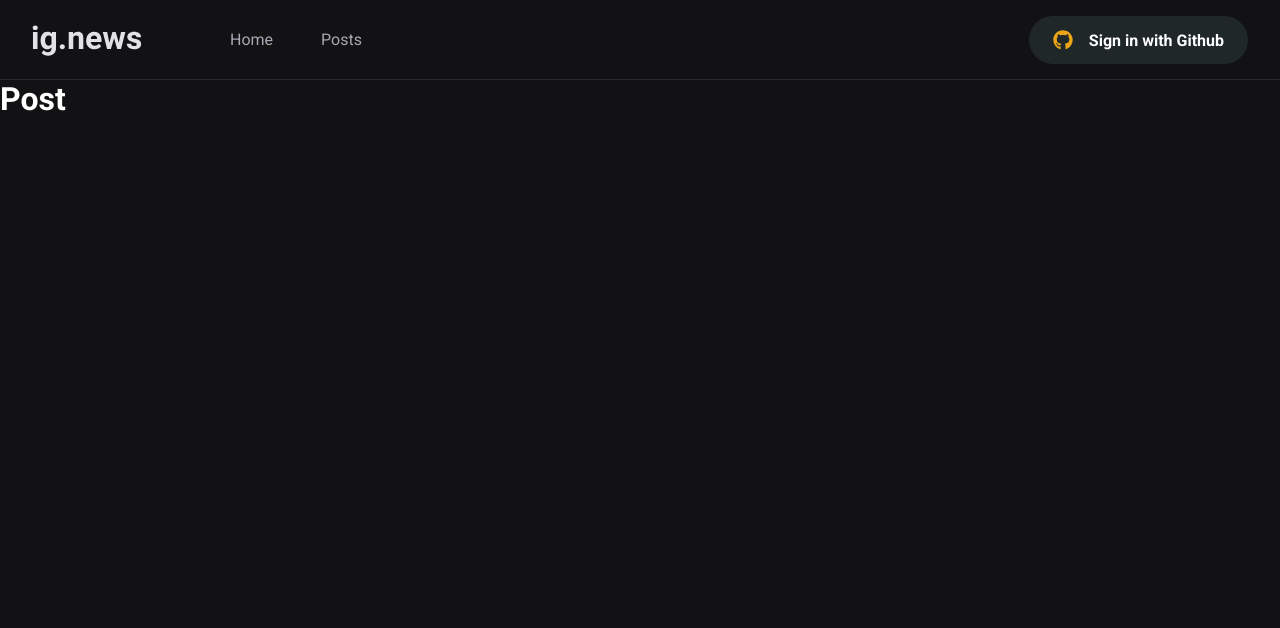
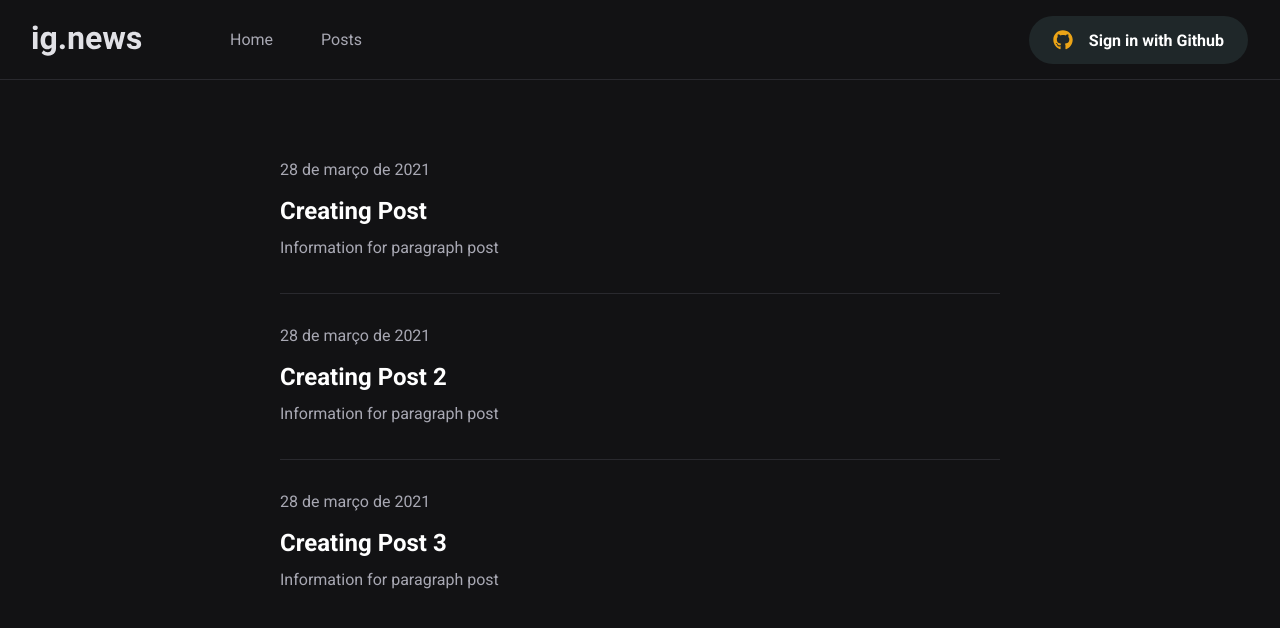
Before and after one commit to jvkass/ignews, a Next.js app: page /posts in a window 1280 px wide. Shown: the top 628 px of the page. Built offline with nearby package versions, Linux system fonts and the light colour scheme; no server answers.

Commit message:
Página Post

```diff
--- a/src/pages/posts/index.tsx
+++ b/src/pages/posts/index.tsx
@@ -1,9 +1,32 @@
-
+import Head from 'next/head';
+import styles from './styles.module.scss';
 
 export default function Posts() {
   return (
     <>
-        <h1>Post</h1>
+      <Head>
+        <title>Post | Ignews</title>
+      </Head>
+
+      <main className={styles.container}>
+        <div className={styles.posts}>
+          <a>
+            <time>28 de março de 2021</time>
+            <strong>Creating Post</strong>
+            <p>Information for paragraph post</p>
+          </a>
+          <a>
+            <time>28 de março de 2021</time>
+            <strong>Creating Post 2</strong>
+            <p>Information for paragraph post</p>
+          </a>
+          <a>
+            <time>28 de março de 2021</time>
+            <strong>Creating Post 3</strong>
+            <p>Information for paragraph post</p>
+          </a>
+        </div>
+      </main>
     </>
   );
 }
--- /dev/null
+++ b/src/pages/posts/styles.module.scss
@@ -0,0 +1,45 @@
+.container {
+    max-width: 1120px;
+    margin: 0 auto;
+    padding: 0 2rem;
+}
+
+.posts {
+    max-width: 720px;
+    margin: 5rem auto 0;
+
+    a {
+        display: block;
+
+        & + a {
+          margin-top: 2rem;
+          padding-top: 2rem;
+          border-top: 1px solid var(--gray-800);
+        }
+
+        time {
+            font-size: 1rem;
+            display: flex;
+            align-items: center;
+            color: var(--gray-300);
+        }
+
+        strong {
+            display: block;
+            font-size: 1.5rem;
+            margin-top: 1rem;
+            line-height: 2rem;
+
+            transition: color 0.2s;
+        }
+        p {
+            color: var(--gray-300);
+            margin-top: 0.5rem;
+            line-height: 1.625rem;
+        }
+
+        &:hover strong {
+            color: var(--yellow-500);
+        }
+    }
+}
```
